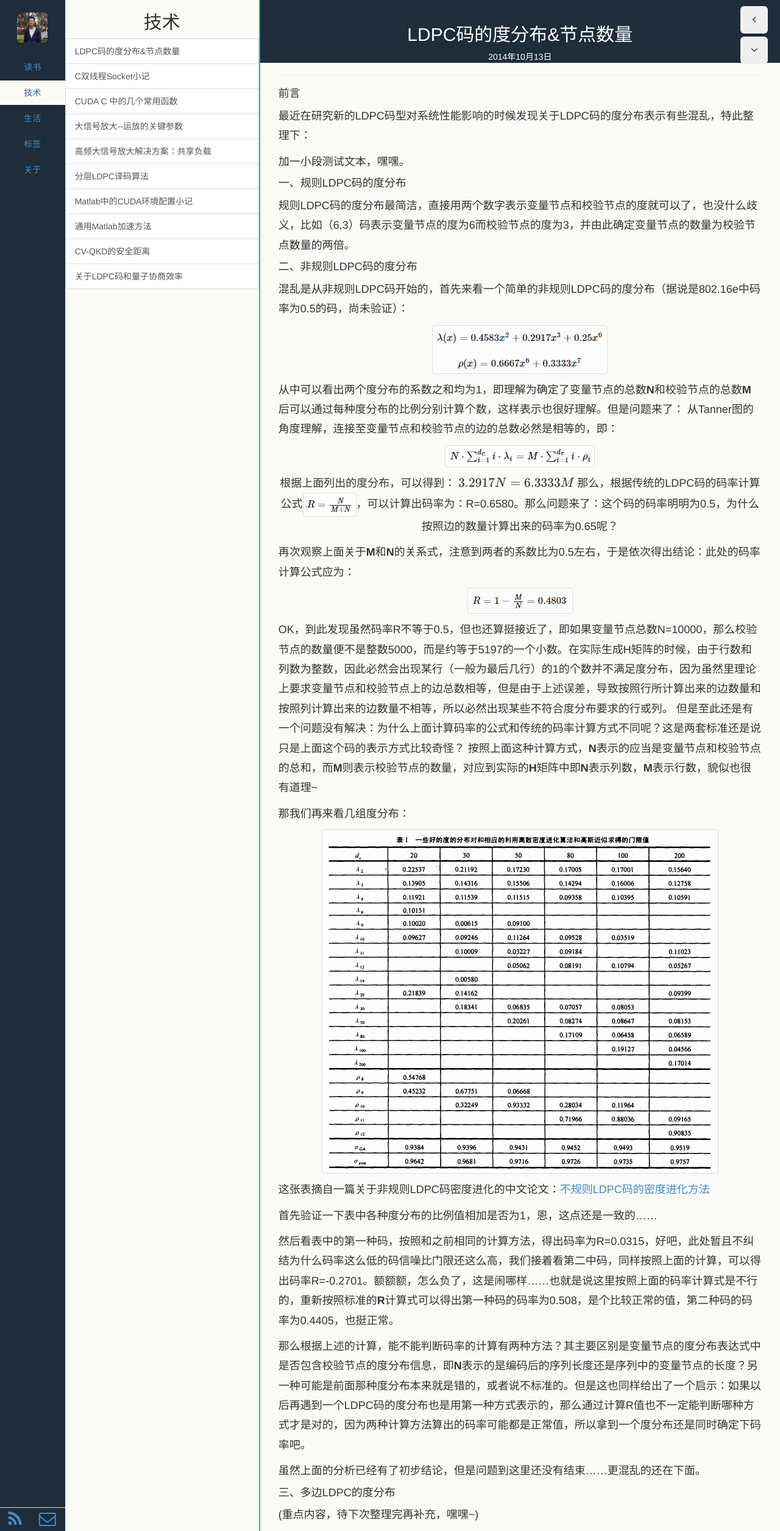
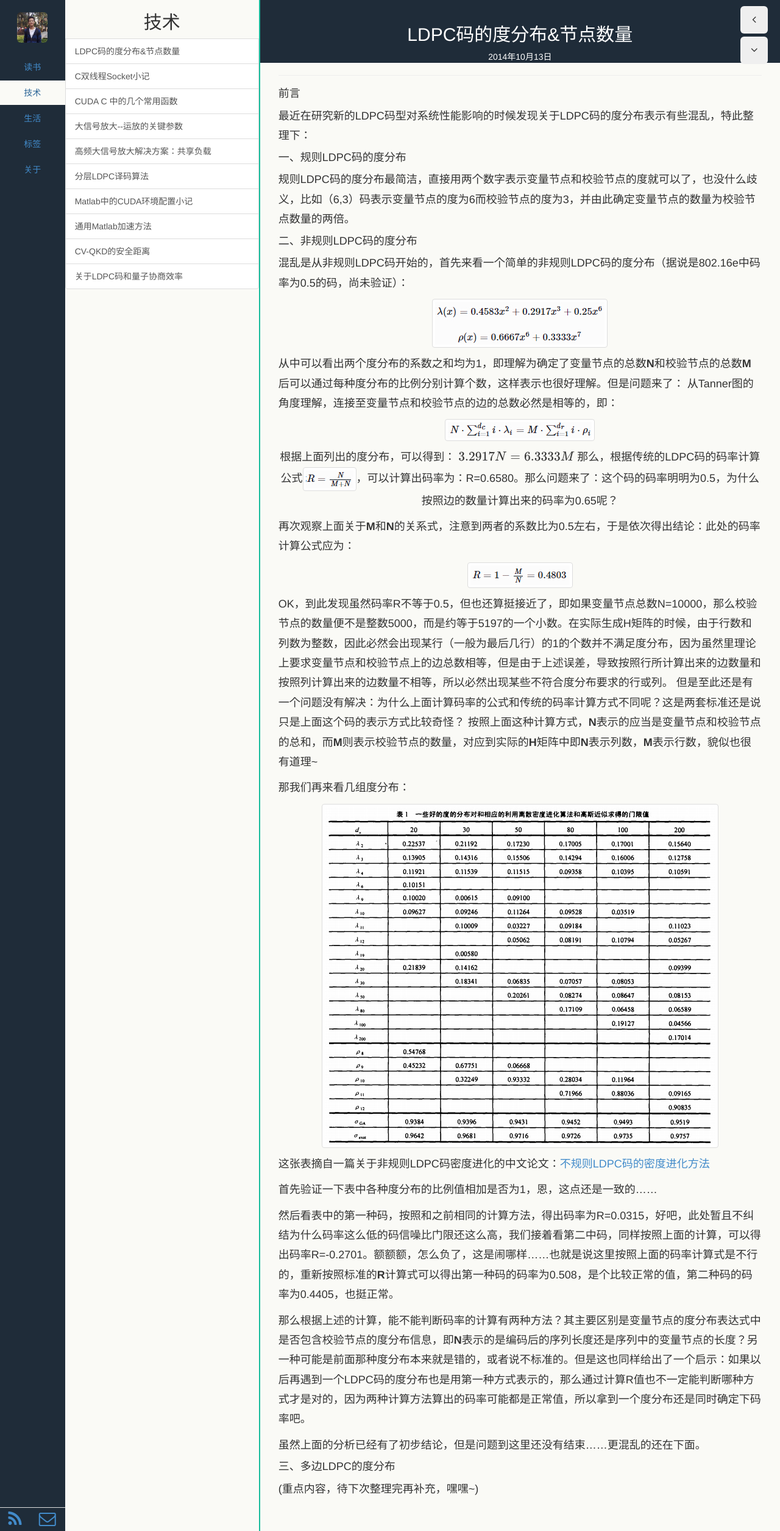
Before and after one commit to lindakai/lindakai.github.io, a Jekyll site: the page built from _posts/2014-10-13-LDPC-Degree.markdown, in a window 1280 px wide. Shown: the whole page at 61% size. Built offline with Jekyll 4.4.1, drawn with Linux system fonts in a browser that asks for light colours; Markdown is read by kramdown in place of the engine named in the settings; formulas are drawn with MathJax 3; comment, search, counter and statistics services are not loaded.

Commit message:
Revert "test modify"
This reverts commit d7ac2568a02c591958794cea6fec407d4c53acb7.

```diff
--- a/_posts/2014-10-13-LDPC-Degree.markdown
+++ b/_posts/2014-10-13-LDPC-Degree.markdown
@@ -7,8 +7,6 @@ tags: LDPC CV-QKD
 
 ####前言
   最近在研究新的LDPC码型对系统性能影响的时候发现关于LDPC码的度分布表示有些混乱，特此整理下：
-
-  加一小段测试文本，嘿嘿。
 
 ####一、规则LDPC码的度分布
   规则LDPC码的度分布最简洁，直接用两个数字表示变量节点和校验节点的度就可以了，也没什么歧义，比如（6,3）码表示变量节点的度为6而校验节点的度为3，并由此确定变量节点的数量为校验节点数量的两倍。
```
